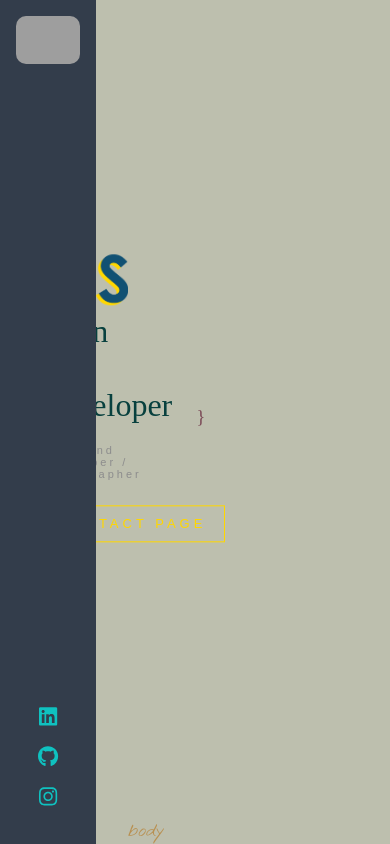
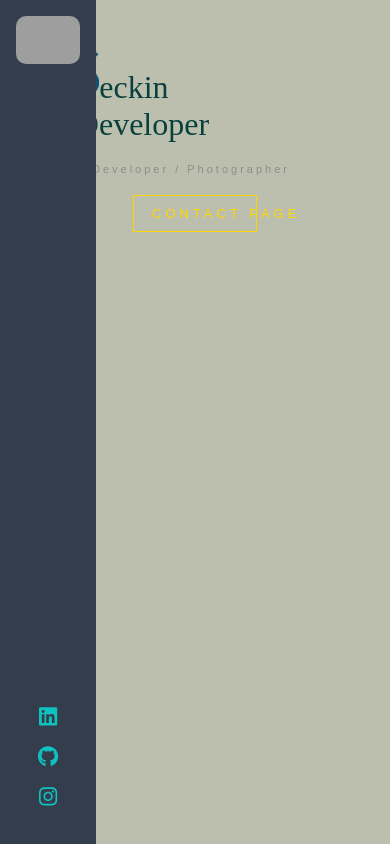
Before and after one commit to Franseck/PortfolioPage, a React (Create React App) app: page / in a window 390 px wide. Built offline with nearby package versions, Linux system fonts and the light colour scheme; grey boxes are pictures that could not be loaded; a web font is replaced by a local one.

Commit message:
home responsive

```diff
--- a/src/scss/home.scss
+++ b/src/scss/home.scss
@@ -85,3 +85,44 @@ h2{
       color: #333;
     }
   }
+  .home-page .text-zone {
+    position: initial;
+    width: 100%;
+    transform: none;
+    padding: 10px;
+    box-sizing: border-box;
+  }
+
+  .home-page .flat-button {
+    float: none;
+    display: block;
+    margin: 20px auto 0 auto;
+    width: 124px;
+  }
+
+  .logo-container {
+    position: relative;
+    width: 100px;
+    height: auto;
+    top: 50px;
+    right: 0;
+    box-sizing: border-box;
+    margin: auto;
+    left: 0;
+  }
+
+  .logo-container svg {
+    position: absolute;
+    top: auto;
+    right: auto;
+    bottom: auto;
+    left: 0;
+    margin: auto;
+  }
+
+  @media screen and (max-width: 1200px) {
+    .tags,
+    .home-page h1:before,
+    .home-page h1:after {
+      display: none;
+    }}
```
